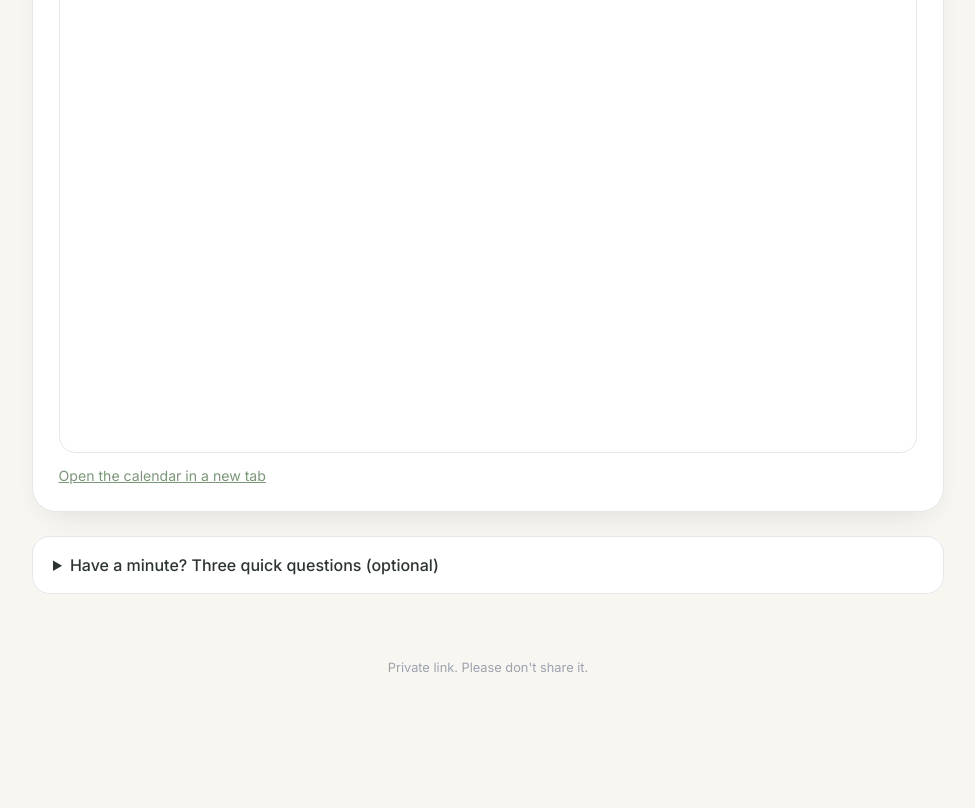
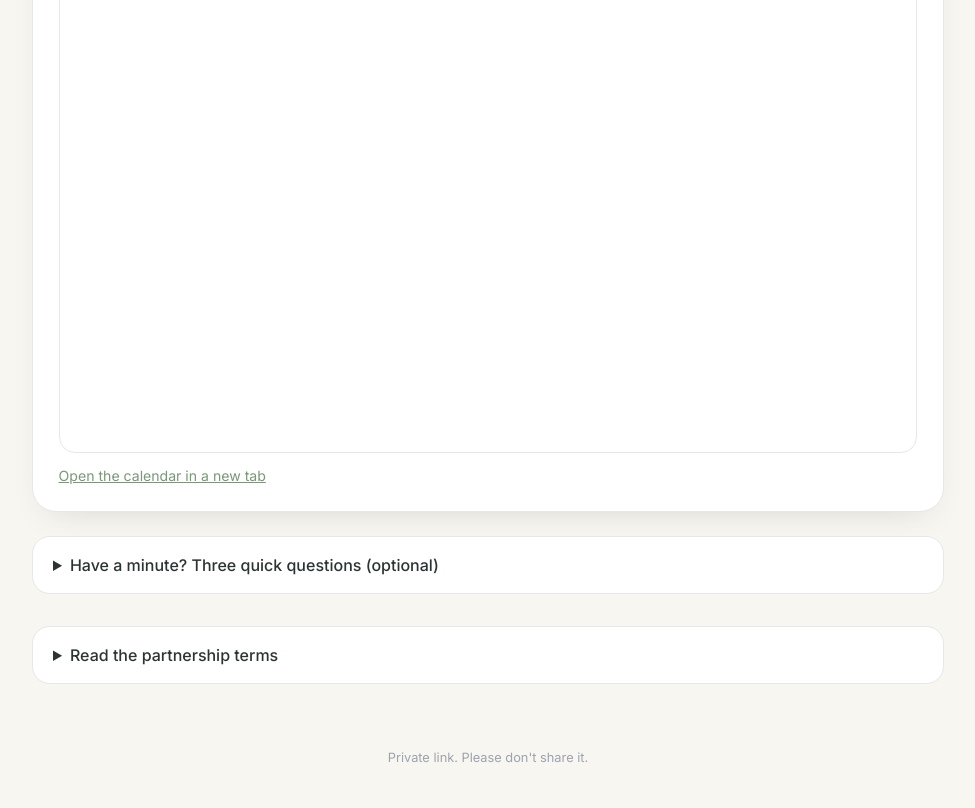
Before and after one commit to umutdemrc/soulware, a plain HTML site: page space/_template/index.html in a window 1280 px wide. Shown: the part 570-1378 px from the top of the page, without its empty margins (152-1127 px from the left). Before the commit the page ends 1288 px from the top, so only its background shows below. Drawn offline with Linux system fonts and the light colour scheme.

Commit message:
Partner space: show the booked call time, terms readable from step 1
- Step 1 shows "Your call is booked" with the time in the partner's own time zone once
  the sheet has their call, and "Thanks for the call, we're preparing your ideas" after it.
- "Read the partnership terms" fold on the Call and Test steps (draft note included).
- If the sheet answers after the 4 s fallback, the page redraws with the live state.

Co-Authored-By: Claude Opus 5.5 <noreply@anthropic.com>

```diff
--- a/space/space.css
+++ b/space/space.css
@@ -109,8 +109,10 @@
 .sp-now .sp-booking { border-radius: 1rem; }
 .sp-terms-box { margin: 1rem 0 1.25rem; }
 .sp-terms-box summary { cursor: pointer; color: var(--sage-dark); font-weight: 500; }
-.sp-terms-box .legal__doc { max-width: none; margin-top: 1rem; }
-.sp-terms-box .legal__doc h1 { font-size: 1.4rem !important; }
+.sp-terms-box .legal__doc,
+.sp-terms-early .legal__doc { max-width: none; margin-top: 1rem; }
+.sp-terms-box .legal__doc h1,
+.sp-terms-early .legal__doc h1 { font-size: 1.4rem !important; }
 .sp-form input[type=text], .sp-form input[type=email] { width: 100%; }
 .sp-fold { background: #fff; border: 1px solid var(--border); border-radius: 1.1rem; padding: 1rem 1.25rem; }
 .sp-fold summary { cursor: pointer; font-weight: 500; color: var(--text); }
--- a/space/space.js
+++ b/space/space.js
@@ -4,7 +4,10 @@
    Once a test exists, the page also loads ../../w/<slug>/config.js so results show real labels.
    Live: on load the page asks the sheet (Apps Script ?action=space&id=) for this partner's current
    step, test page and plan, so moving a partner on the board moves their page. If the sheet can't
-   be reached within a few seconds, the values written in the page are used. */
+   be reached within a few seconds, the values written in the page are used.
+   Step 1 changes by itself once the call is booked (sheet column "call"): booked time in the
+   partner's own time zone, then "thanks, we're preparing your ideas" after it. The draft terms
+   are readable from step 1 on. */
 function bootSpace() {
   var S = window.SPACE || {};
   var W = window.WAITLIST || null;
@@ -28,6 +31,12 @@ function bootSpace() {
       qSend: "Send",
       qNeed: "Answer at least one, or skip it. We'll ask on the call.",
       qDone: "Thanks, got it.",
+      bookedTitle: "Your call is booked",
+      bookedSub: "{t} (your time) on Google Meet. The link is in your calendar invite.",
+      bookedChange: "Need another time? Email umut@soulware.app.",
+      afterTitle: "Thanks for the call",
+      afterSub: "We're preparing your app ideas and your test page. You'll hear from Umut within 2–3 days.",
+      termsEarly: "Read the partnership terms",
       testTitle: "Post this link in your story",
       testSub: "Your followers answer three quick questions. Their answers decide what we build.",
       storyText: "\"I'm building an app for you. Help me decide what it does!\"",
@@ -68,6 +77,12 @@ function bootSpace() {
       qSend: "Gönder",
       qNeed: "En az birini yanıtlayın ya da atlayın; görüşmede sorarız.",
       qDone: "Teşekkürler, aldık.",
+      bookedTitle: "Görüşmemiz planlandı",
+      bookedSub: "{t} (sizin saatinizle), Google Meet'te. Bağlantı takvim davetinizde.",
+      bookedChange: "Başka bir saat mi gerekiyor? umut@soulware.app adresine yazın.",
+      afterTitle: "Görüşme için teşekkürler",
+      afterSub: "Uygulama fikirlerinizi ve test sayfanızı hazırlıyoruz. Umut 2–3 gün içinde size yazacak.",
+      termsEarly: "Ortaklık şartlarını okuyun",
       testTitle: "Bu bağlantıyı hikâyenizde paylaşın",
       testSub: "Takipçileriniz üç kısa soruyu yanıtlıyor. Ne geliştireceğimize onların cevapları karar veriyor.",
       storyText: "\"Sizin için bir uygulama geliştiriyorum. Ne yapacağına birlikte karar verelim!\"",
@@ -138,7 +153,25 @@ function bootSpace() {
     return card(T.launchTitle, T.launchSub, "");
   }
 
+  // the booked call, shown in the partner's own time zone
+  function callTime() {
+    var at = S.callAt ? new Date(S.callAt) : null;
+    return at && !isNaN(at.getTime()) ? at : null;
+  }
+  function when(at) {
+    var nav = navigator.language || "";
+    var loc = lang === "tr" ? "tr-TR" : (/^en/i.test(nav) ? nav : "en-US");
+    return at.toLocaleString(loc, { weekday: "long", day: "numeric", month: "long", hour: "numeric", minute: "2-digit" });
+  }
+
+  // the draft terms, readable before the Sign step
+  function termsFold() {
+    return '<details class="sp-extra sp-fold sp-terms-early"><summary>' + esc(T.termsEarly) + '</summary><div class="legal__doc" id="spTerms"></div></details>';
+  }
+
   function viewCall() {
+    var at = callTime();
+    if (at && Date.now() > at.getTime() + 45 * 60000) return card(T.afterTitle, T.afterSub, "") + termsFold();
     var booking = S.bookingUrl
       ? '<div class="sp-booking"><iframe src="' + esc(S.bookingUrl) + '" title="' + esc(T.callTitle) + '" loading="lazy"></iframe></div>' +
         '<p class="sp-small"><a href="' + esc(S.bookingUrl.replace("?gv=true", "")) + '" target="_blank" rel="noopener">' + esc(T.callOpen) + "</a></p>"
@@ -150,15 +183,19 @@ function bootSpace() {
         }).join("") +
         '<button type="button" class="btn btn--primary" id="spQSend">' + esc(T.qSend) + "</button>" +
         '<p class="sp-status" id="spQStatus" role="status" aria-live="polite"></p></div>';
-    return card(T.callTitle, T.callSub, booking) +
-      '<details class="sp-extra sp-fold"' + (store.get("intake") ? "" : "") + '><summary>' + esc(T.qTitle) + '</summary><p class="sp-muted">' + esc(T.qSub) + "</p>" + qs + "</details>";
+    var top = at
+      ? card(T.bookedTitle, fill(T.bookedSub, { t: when(at) }), '<p class="sp-small">' + esc(T.bookedChange) + "</p>")
+      : card(T.callTitle, T.callSub, booking);
+    return top +
+      '<details class="sp-extra sp-fold"><summary>' + esc(T.qTitle) + '</summary><p class="sp-muted">' + esc(T.qSub) + "</p>" + qs + "</details>" +
+      termsFold();
   }
 
   function viewTest() {
     var url = "https://soulware.app/w/" + S.testSlug + "/?src=story";
     return card(T.testTitle, T.testSub,
       '<div class="sp-link"><code id="spLink">' + esc(url) + '</code><button type="button" class="btn btn--primary" id="spCopy">' + esc(T.copy) + "</button></div>" +
-      '<p class="sp-quote">' + esc(T.storyText) + "</p>") + resultsBlock();
+      '<p class="sp-quote">' + esc(T.storyText) + "</p>") + resultsBlock() + termsFold();
   }
 
   function planTable() {
@@ -235,7 +272,7 @@ function bootSpace() {
     if ($("spTerms")) window.SoulwareTerms.render($("spTerms"), { lang: lang, partner: P, plan: S.plan, updated: S.termsUpdated, final: S.termsFinal });
     loadResults(); bindCopy(); bindQuestions(); bindSign();
   }
-  window.addEventListener("hashchange", show);
+  window.onhashchange = show;   // (not addEventListener: the page may boot twice, see the loader)
 
   function bindCopy() {
     var b = $("spCopy"); if (!b) return;
@@ -297,14 +334,18 @@ function bootSpace() {
   fetch(S.endpoint + "?action=space&id=" + encodeURIComponent(S.id))
     .then(function (r) { return r.json(); })
     .then(function (live) {
-      if (done || !live || !live.found) return start();
+      if (!live || !live.found) return start();
+      var before = JSON.stringify([S.stage, S.signed, S.callAt, S.testSlug, S.plan]);
       if (live.stage) S.stage = live.stage;
       if (live.signed) S.signed = live.signed;
+      if (live.callAt) S.callAt = live.callAt;
       if (live.testSlug) S.testSlug = live.testSlug;
       if (live.plan) {
         S.plan = S.plan || {};
         Object.keys(live.plan).forEach(function (k) { if (live.plan[k]) S.plan[k] = live.plan[k]; });
       }
+      // the sheet answered after the page had already shown its fallback: redraw if anything differs
+      if (done) { if (JSON.stringify([S.stage, S.signed, S.callAt, S.testSlug, S.plan]) !== before) loadTest(S.testSlug, bootSpace); return; }
       loadTest(S.testSlug, start);
     })
     .catch(start);
```
